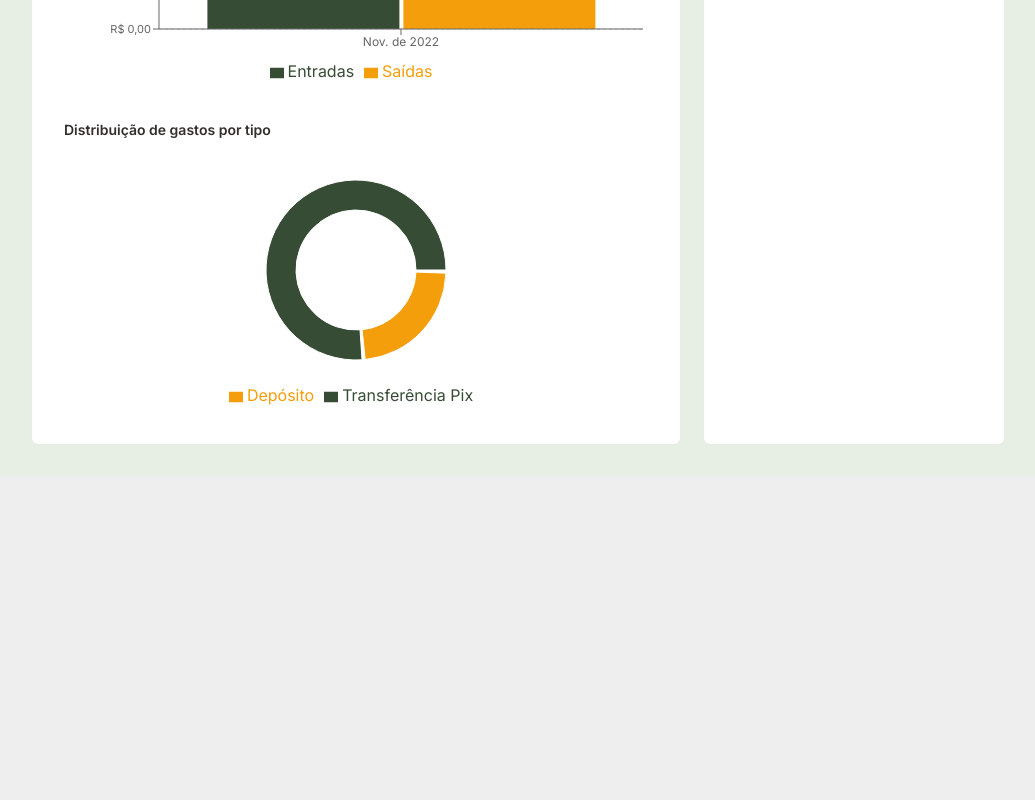
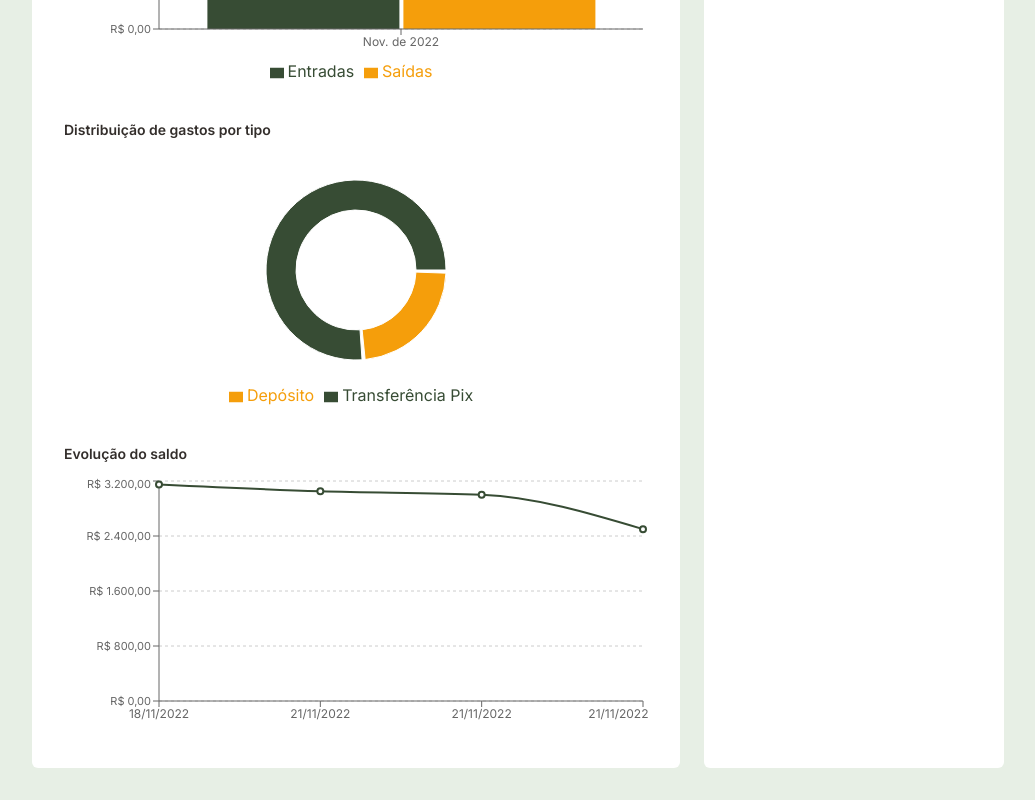
Before and after one commit to elandro18/app-financa-grupo1, a Next.js app: page /home in a window 1280 px wide. Shown: the part 708-1508 px from the top of the page, without its empty margins (244-1279 px from the left). Before the commit the page ends 1184 px from the top, so only its background shows below. Built offline with nearby package versions, Linux system fonts and the light colour scheme.

Commit message:
feat: add SaldoEvolucaoChart
Add the third and final chart to FinancialCharts: a line chart of
accumulated balance over time, wired into the container alongside
EntradasSaidasChart and GastosPorTipoChart.

```diff
--- /dev/null
+++ b/src/app/(logged)/home/_components/FinancialCharts/SaldoEvolucaoChart/index.tsx
@@ -0,0 +1,34 @@
+"use client";
+
+import { useMemo } from "react";
+import { CartesianGrid, Line, LineChart, ResponsiveContainer, Tooltip, XAxis, YAxis } from "recharts";
+import { useTransactions } from "@/contexts/Transactions";
+import { brl } from "@/lib/format";
+import { computeBalanceOverTime } from "../helpers";
+import { EmptyChartState } from "../EmptyState";
+
+const LINE_COLOR = "var(--bb-primary, #374C34)";
+
+export function SaldoEvolucaoChart() {
+  const { transactions, balance } = useTransactions();
+  const data = useMemo(
+    () => computeBalanceOverTime(transactions, balance),
+    [transactions, balance]
+  );
+
+  if (data.length === 0) {
+    return <EmptyChartState message="Sem dados para exibir" />;
+  }
+
+  return (
+    <ResponsiveContainer width="100%" height={260}>
+      <LineChart data={data}>
+        <CartesianGrid strokeDasharray="3 3" vertical={false} />
+        <XAxis dataKey="date" tick={{ fontSize: 12 }} />
+        <YAxis tickFormatter={(value) => brl.format(Number(value))} width={90} tick={{ fontSize: 11 }} />
+        <Tooltip formatter={(value) => brl.format(Number(value))} />
+        <Line type="monotone" dataKey="balance" name="Saldo" stroke={LINE_COLOR} strokeWidth={2} dot={{ r: 3 }} />
+      </LineChart>
+    </ResponsiveContainer>
+  );
+}
--- a/src/app/(logged)/home/_components/FinancialCharts/index.tsx
+++ b/src/app/(logged)/home/_components/FinancialCharts/index.tsx
@@ -1,5 +1,6 @@
 import { EntradasSaidasChart } from "./EntradasSaidasChart";
 import { GastosPorTipoChart } from "./GastosPorTipoChart";
+import { SaldoEvolucaoChart } from "./SaldoEvolucaoChart";
 
 export function FinancialCharts() {
   return (
@@ -16,6 +17,11 @@ export function FinancialCharts() {
           <h3 className="text-sm font-semibold mb-3">Distribuição de gastos por tipo</h3>
           <GastosPorTipoChart />
         </div>
+
+        <div>
+          <h3 className="text-sm font-semibold mb-3">Evolução do saldo</h3>
+          <SaldoEvolucaoChart />
+        </div>
       </div>
     </section>
   );
```
